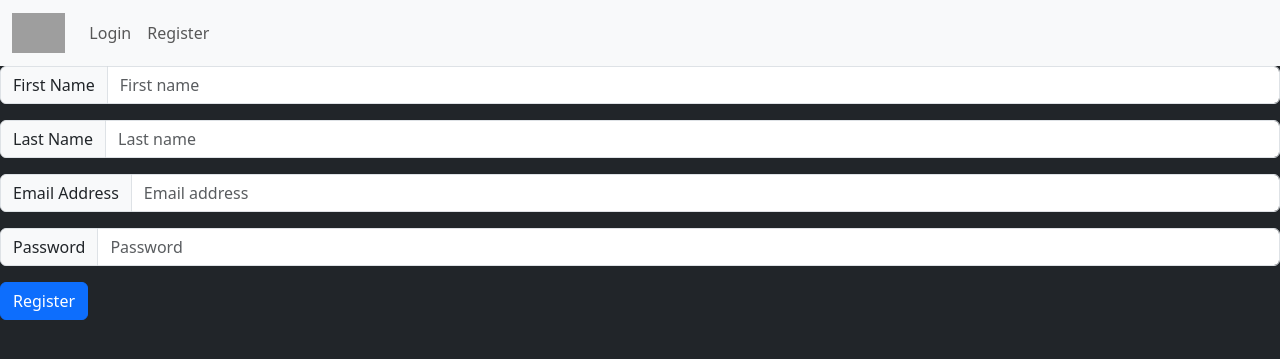
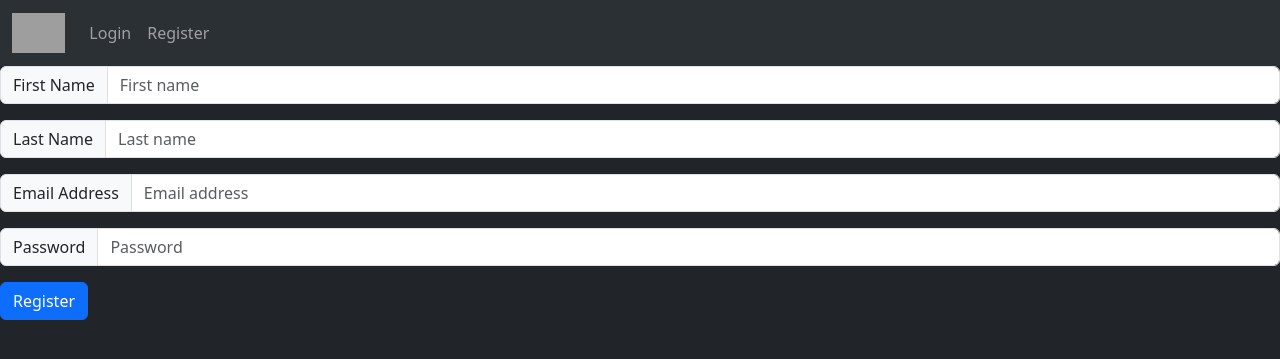
Before and after one commit to AvesonThyBot/Inventory-Management-Website, a PHP site: page /account.php in a window 1280 px wide. Shown: the top 359 px of the page. Run offline with PHP 8.4, Linux system fonts and the light colour scheme; grey boxes are pictures that could not be loaded.

Commit message:
colour class changes to navbar

```diff
--- a/account.php
+++ b/account.php
@@ -67,7 +67,7 @@ $name = substr($name, 0, 20);  // Limit to 20 characters
 </head>
 <body class="bg-dark">
 	<!-- Navbar -->
-	<nav class="navbar navbar-expand-lg bg-body-tertiary">
+	<nav class="navbar navbar-expand-lg bg-body-tertiary bg-dark" data-bs-theme="dark">
 		<div class="container-fluid">
 			<img class="navbar-brand img-fluid" src="images/inventory.png" style="height:50px;" alt="logo" />
 			<!-- Button when compressed -->
```
